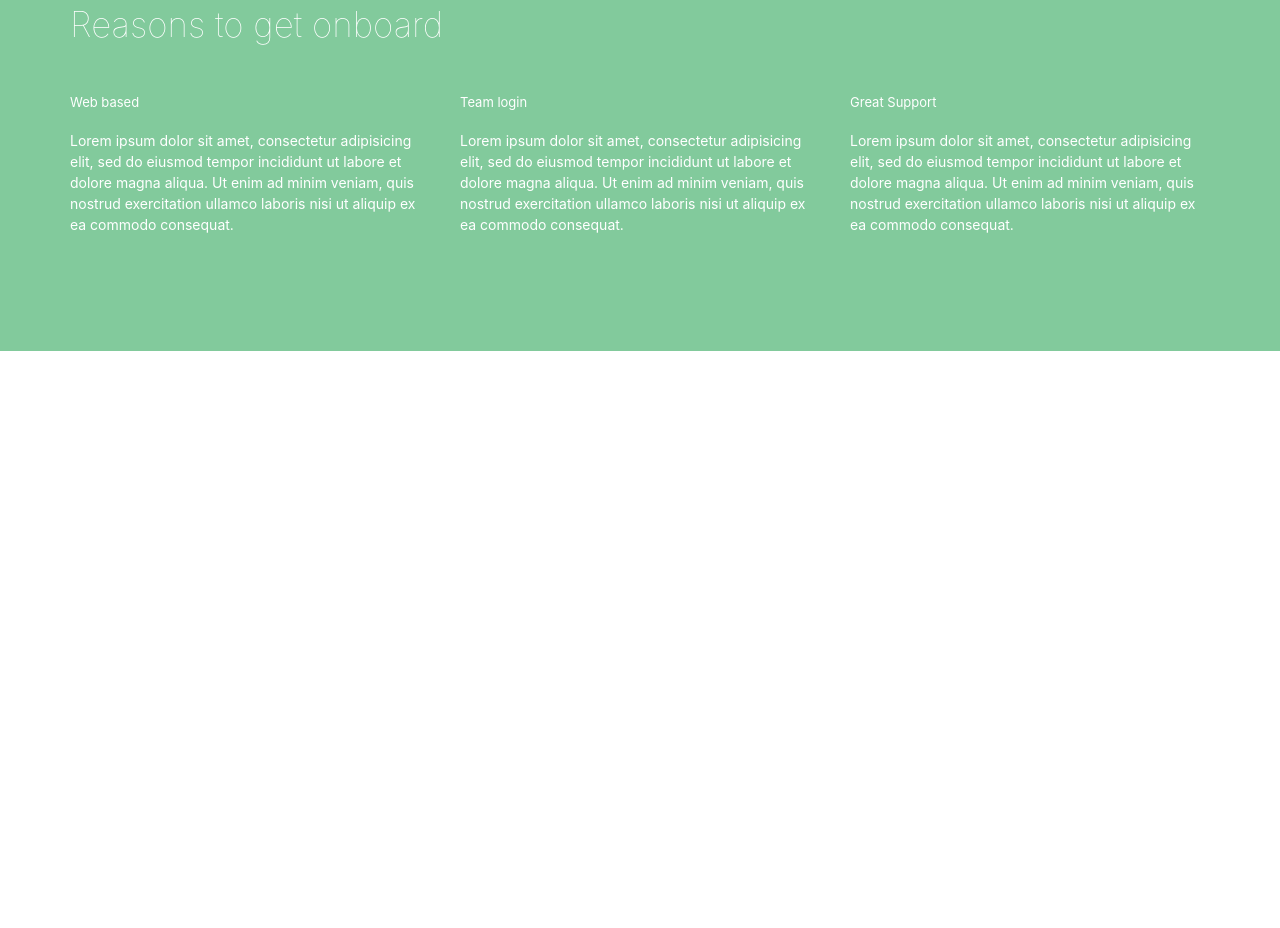
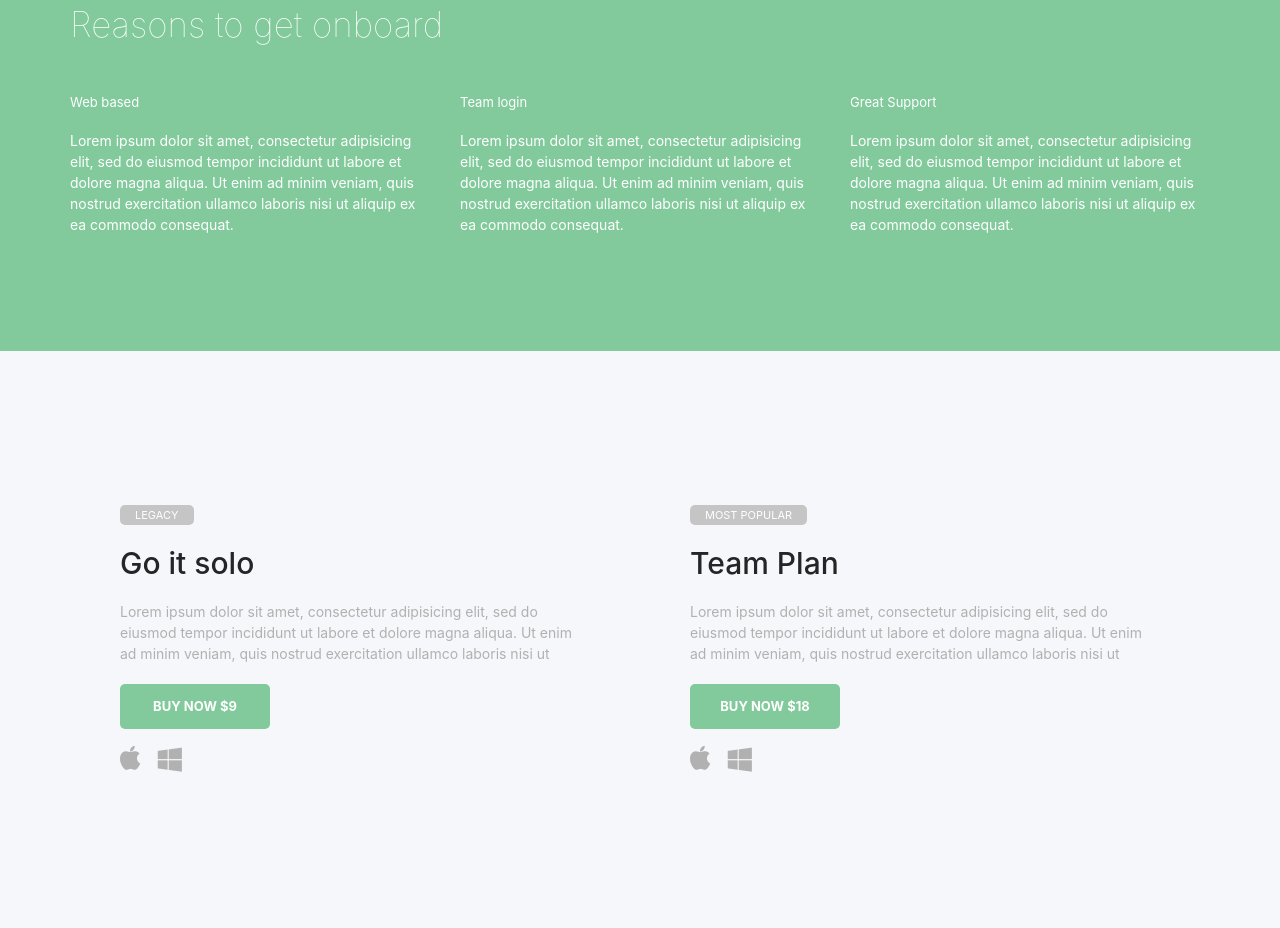
Before and after one commit to MrTiZel/Take, a website: page public/index.html in a window 1280 px wide. Shown: the part 3176-4104 px from the top of the page. Before the commit the page ends 3527 px from the top, so only its background shows below. Drawn offline with nearby package versions, Linux system fonts and the light colour scheme.

Commit message:
buying done

```diff
--- a/public/index.html
+++ b/public/index.html
@@ -86,22 +86,22 @@
             <div class="container">
                 <div class="row justify-content-between">
                     <h2 class="lookH2 col-12">A look at the details</h2>
-                    <div class="col-lg col-md-6 col-">
+                    <article class="col-lg col-md-6 col-">
                         <h2>Web based</h2>
                         <p>Lorem ipsum dolor sit amet, consectetur adipisicing elit, sed do eiusmod tempor incididunt ut labore et dolore magna aliqua. Ut enim ad minim veniam, quis nostrud exercitation ullamco laboris nisi ut aliquip ex ea commodo consequat. </p>
-                    </div>
-                    <div class="col-lg col-md-6 col-">
+                    </article>
+                    <article class="col-lg col-md-6 col-">
                         <h2>Performance</h2>
                         <p>Lorem ipsum dolor sit amet, consectetur adipisicing elit, sed do eiusmod tempor incididunt ut labore et dolore magna aliqua. Ut enim ad minim veniam, quis nostrud exercitation ullamco laboris nisi ut aliquip ex ea commodo consequat. </p>
-                    </div>
-                    <div class="col-lg col-md-6 col-">
+                    </article>
+                    <article class="col-lg col-md-6 col-">
                         <h2>Clultral</h2>
                         <p>Lorem ipsum dolor sit amet, consectetur adipisicing elit, sed do eiusmod tempor incididunt ut labore et dolore magna aliqua. Ut enim ad minim veniam, quis nostrud exercitation ullamco laboris nisi ut aliquip ex ea commodo consequat. </p>
-                    </div>
-                    <div class="col-lg col-md-6 col-">
+                    </article>
+                    <article class="col-lg col-md-6 col-">
                         <h2>Sustainability</h2>
                         <p>Lorem ipsum dolor sit amet, consectetur adipisicing elit, sed do eiusmod tempor incididunt ut labore et dolore magna aliqua. Ut enim ad minim veniam, quis nostrud exercitation ullamco laboris nisi ut aliquip ex ea commodo consequat. </p>
-                    </div>
+                    </article>
                 </div>
             </div>
         </section>
@@ -120,18 +120,44 @@
             <div class="container">
                 <div class="row justify-content-between">
                     <h2 class="lookH2 col-12">Reasons to get onboard</h2>
-                    <div class="col-md col-">
+                    <article class="col-md col-">
                         <h2>Web based</h2>
                         <p>Lorem ipsum dolor sit amet, consectetur adipisicing elit, sed do eiusmod tempor incididunt ut labore et dolore magna aliqua. Ut enim ad minim veniam, quis nostrud exercitation ullamco laboris nisi ut aliquip ex ea commodo consequat. </p>
-                    </div>
-                    <div class="col-md col-">
+                    </article>
+                    <article class="col-md col-">
                         <h2>Team login</h2>
                         <p>Lorem ipsum dolor sit amet, consectetur adipisicing elit, sed do eiusmod tempor incididunt ut labore et dolore magna aliqua. Ut enim ad minim veniam, quis nostrud exercitation ullamco laboris nisi ut aliquip ex ea commodo consequat. </p>
-                    </div>
-                    <div class="col-md col-">
+                    </article>
+                    <article class="col-md col-">
                         <h2>Great Support</h2>
                         <p>Lorem ipsum dolor sit amet, consectetur adipisicing elit, sed do eiusmod tempor incididunt ut labore et dolore magna aliqua. Ut enim ad minim veniam, quis nostrud exercitation ullamco laboris nisi ut aliquip ex ea commodo consequat. </p>
-                    </div>
+                    </article>
+                </div>
+            </div>
+        </section>
+        <section id="buying">
+            <div class="container">
+                <div class="row justify-content-between">
+                    <article class="solo col-md col-">
+                        <span>Legacy</span>
+                        <h2>Go it solo</h2>
+                        <p>Lorem ipsum dolor sit amet, consectetur adipisicing elit, sed do eiusmod tempor incididunt ut labore et dolore magna aliqua. Ut enim ad minim veniam, quis nostrud exercitation ullamco laboris nisi ut </p>
+                        <button>Buy now $9</button>
+                        <div class="iconWa">
+                            <i class="fa fa-apple" aria-hidden="true"></i>
+                            <i class="fa fa-windows" aria-hidden="true"></i>
+                        </div>
+                    </article>
+                    <article class="team col-md col-">
+                        <span>Most Popular</span>
+                        <h2>Team Plan</h2>
+                        <p>Lorem ipsum dolor sit amet, consectetur adipisicing elit, sed do eiusmod tempor incididunt ut labore et dolore magna aliqua. Ut enim ad minim veniam, quis nostrud exercitation ullamco laboris nisi ut </p>
+                        <button>Buy now $18</button>
+                        <div class="iconWa">
+                            <i class="fa fa-apple" aria-hidden="true"></i>
+                            <i class="fa fa-windows" aria-hidden="true"></i>
+                        </div>
+                    </article>
                 </div>
             </div>
         </section>
--- a/src/scss/buying.scss
+++ b/src/scss/buying.scss
@@ -1,2 +1,70 @@
 @import "partials/params";
 @import "partials/mixins";
+
+#buying{
+background: $bgColor5;
+    .container{
+
+        .row{
+            padding-top: 100px;
+            padding-bottom: 100px;
+            .solo, .team{
+                display: block;
+                max-width: 570px;
+                box-sizing: border-box;
+                padding: 50px;
+
+                &:hover{
+                    z-index: 1;
+                    background: #ffffff;
+                    box-shadow: 0px 0px 50px -10px rgba(0,0,0,0.2);
+
+                    span{
+                        background: $bgColor4;
+                    }
+                    }
+
+                span{
+                    color: $textColor1;
+                    font-size: 11px;
+                    text-transform: uppercase;
+                    padding: 3px 15px;
+                    background: $bgColor8;
+                    border-radius: 5px;
+                }
+                h2{
+                    font-size: 30px;
+                    color: $textColor2;
+                    margin-top: 20px;
+                    margin-bottom: 20px;
+                }
+                p{
+                    font-size: 14px;
+                    color: $textColor4;
+                    margin-bottom: 20px;
+                }
+                button{
+                    font-size: 13px;
+                    width: 150px;
+                    height: 45px;
+                    color: $textColor1;
+                    background: $bgColor1;
+                    text-align: center;
+                    font-weight: bold;
+                    text-transform: uppercase;
+                    padding: 5px;
+                    border: 0;
+                    border-radius: 5px;
+                    margin-bottom: 10px;
+                }
+                .iconWa{
+                    color: $textColor4;
+                    font-size: 26px;
+                    i{
+                        margin-right: 10px;
+                    }
+                }
+            }
+        }
+    }
+}
--- a/src/scss/partials/_params.scss
+++ b/src/scss/partials/_params.scss
@@ -5,7 +5,7 @@ $textColor3:#a4a4a7;
 $textColor4: #b1b1b1;
 $textColor5: #57697f;
 
-$bgColorbody: #fff;
+$bgColorbody: #f6f7fa;
 $bgColor1: #82ca9c;
 $bgColor2: #f5989d;
 $bgColor3: #615f7d;
```
Also changed, not shown: public/css/main.min.css.
